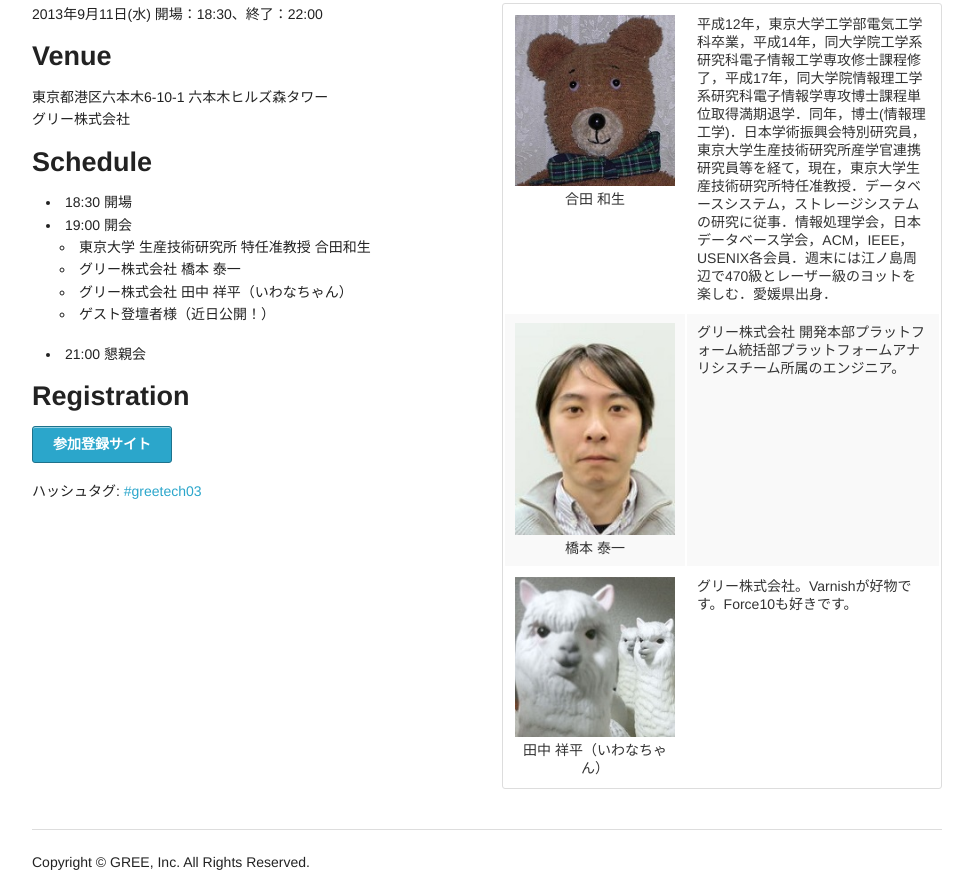
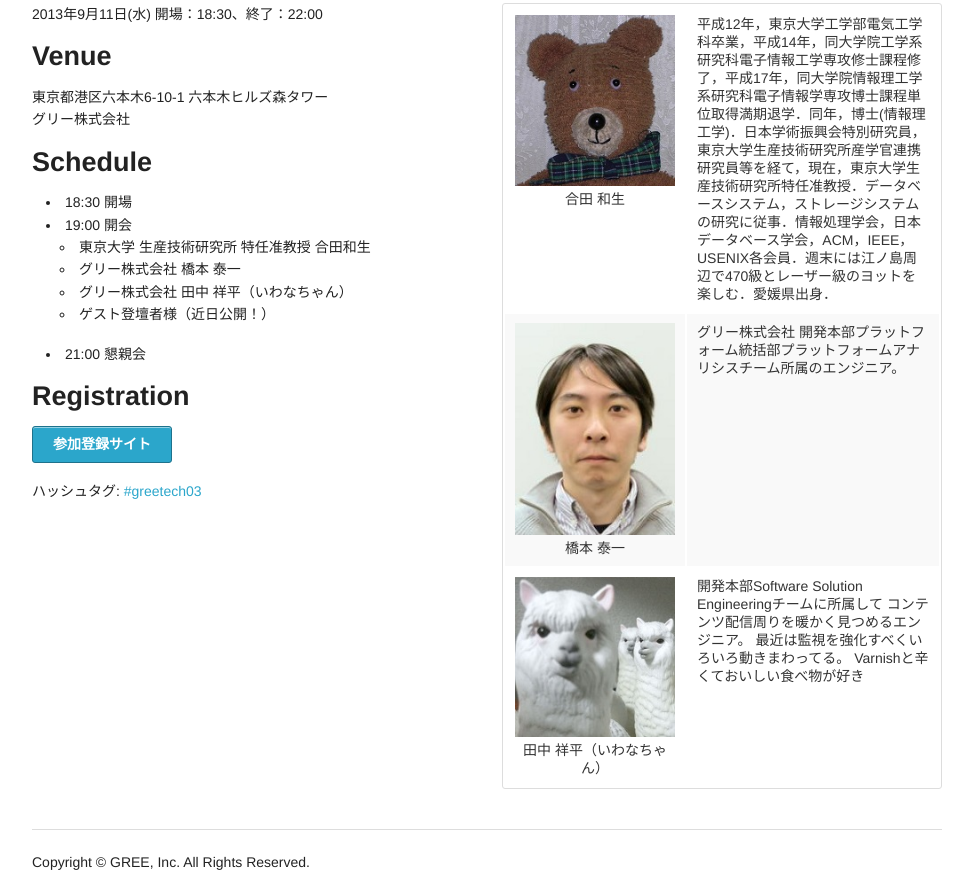
Before and after one commit to greetech3/greetech3.github.com, a plain HTML site: page index.html in a window 1280 px wide. Shown: the part 959-1850 px from the top of the page, without its empty margins (153-1126 px from the left). Drawn offline with Linux system fonts and the light colour scheme.

Commit message:
update iwanacyan's profiles

```diff
--- a/index.html
+++ b/index.html
@@ -133,7 +133,10 @@
         </tr>
         <tr>
           <td width="180px" class="speaker"><img src="./images/tanaka.jpg"/><br>田中 祥平（いわなちゃん）</td>
-          <td>グリー株式会社。Varnishが好物です。Force10も好きです。
+          <td>開発本部Software Solution Engineeringチームに所属して
+            コンテンツ配信周りを暖かく見つめるエンジニア。
+            最近は監視を強化すべくいろいろ動きまわってる。
+            Varnishと辛くておいしい食べ物が好き
           </td>
         </tr>
       </table>
```
